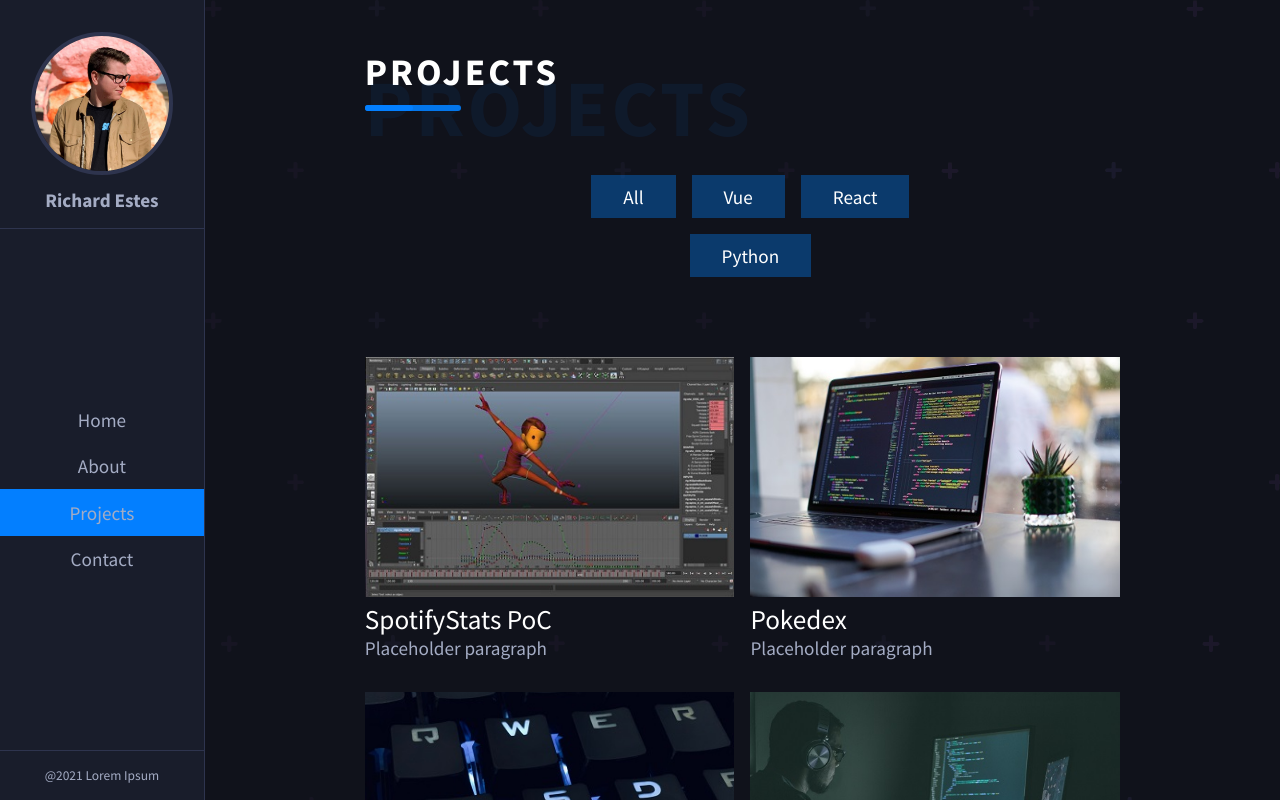
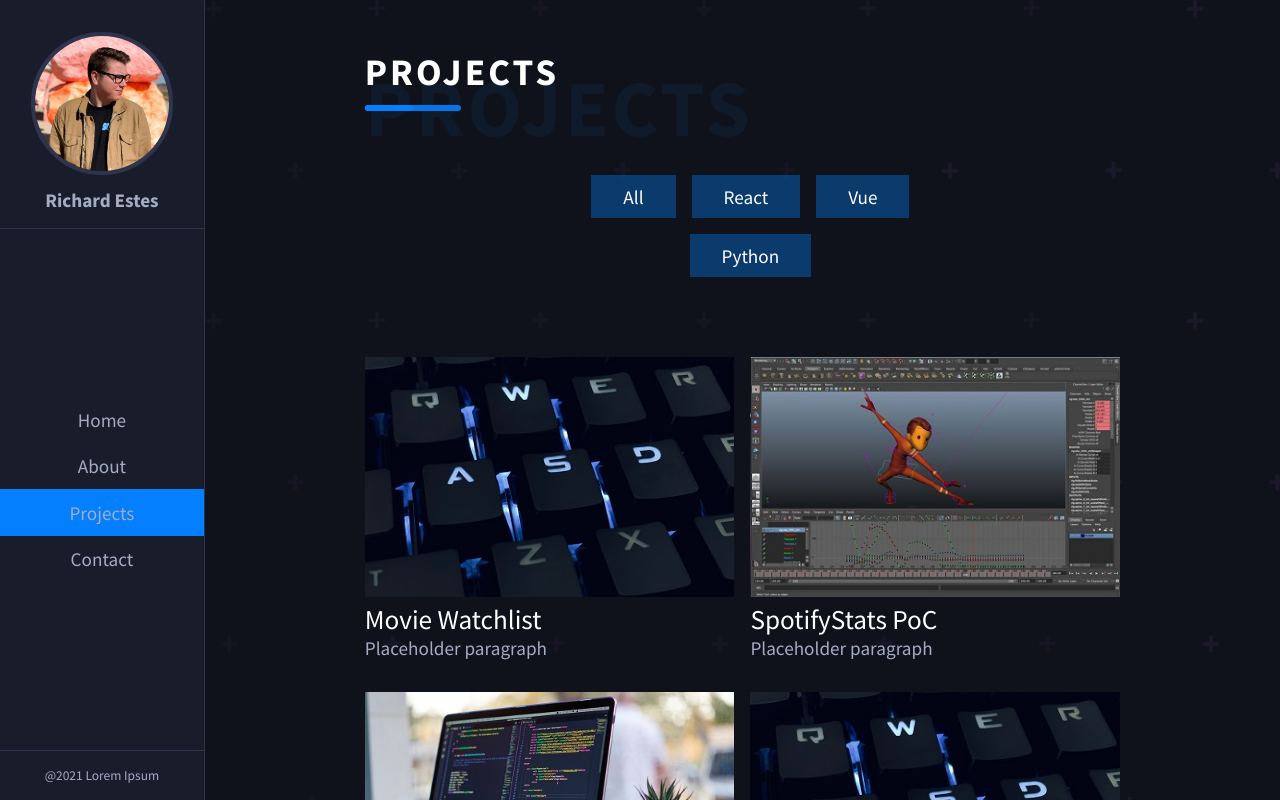
Before and after one commit to richardestes/portfolio, a React (Create React App) app: page /projects in a window 1280 px wide. Shown: the top 800 px of the page. Built offline with nearby package versions, Linux system fonts and the light colour scheme.

Commit message:
Added movie watchlist project

```diff
--- a/src/data/allprojects.js
+++ b/src/data/allprojects.js
@@ -8,6 +8,16 @@ import port7 from "../img/portImages/port6.jpg";
 const projects = [
   {
     id: 1,
+    category: "React",
+    link1: "https://github.com/richardestes/movie-watchlist",
+    link2: "https://vigorous-gates-6862c0.netlify.app/",
+    icon1: "GitHub",
+    link2: "Demo",
+    image: port3,
+    title: "Movie Watchlist",
+  },
+  {
+    id: 2,
     category: "Vue",
     link1: "https://github.com/richardestes/spotify_vuejs",
     link2: "https://spotifystats.io/",
@@ -17,7 +27,7 @@ const projects = [
     title: "SpotifyStats PoC",
   },
   {
-    id: 2,
+    id: 3,
     category: "React",
     link1: "https://github.com/richardestes/react-pokedex",
     link2: "https://fervent-raman-331cce.netlify.app/",
@@ -27,7 +37,7 @@ const projects = [
     title: "Pokedex",
   },
   {
-    id: 3,
+    id: 4,
     category: "React",
     link1: "https://github.com/richardestes/google-drive-clone",
     link2: "https://elated-euler-92a960.netlify.app/",
@@ -37,7 +47,7 @@ const projects = [
     title: "Google Drive Clone",
   },
   {
-    id: 4,
+    id: 5,
     category: "React",
     link1: "https://github.com/richardestes/covid-tracker",
     link2: "https://covid-tracker-6cdd6.web.app/",
@@ -47,7 +57,7 @@ const projects = [
     title: "COVID Tracker",
   },
   {
-    id: 5,
+    id: 6,
     category: "Python",
     link1: "https://github.com/richardestes/votebot",
     icon1: "GitHub",
@@ -55,7 +65,7 @@ const projects = [
     title: "VoteBot",
   },
   {
-    id: 6,
+    id: 7,
     category: "React",
     link1: "https://github.com/richardestes/react-drone-dashboard",
     icon1: "GitHub",
@@ -63,7 +73,7 @@ const projects = [
     title: "Drone Dashboard",
   },
   {
-    id: 7,
+    id: 8,
     category: "React",
     link1: "https://github.com/richardestes/portfolio",
     icon1: "GitHub",
@@ -71,7 +81,7 @@ const projects = [
     title: "Portfolio Site",
   },
   {
-    id: 8,
+    id: 9,
     category: "Python",
     link1: "https://github.com/richardestes/covid-comfort-bot",
     icon1: "GitHub",
```
